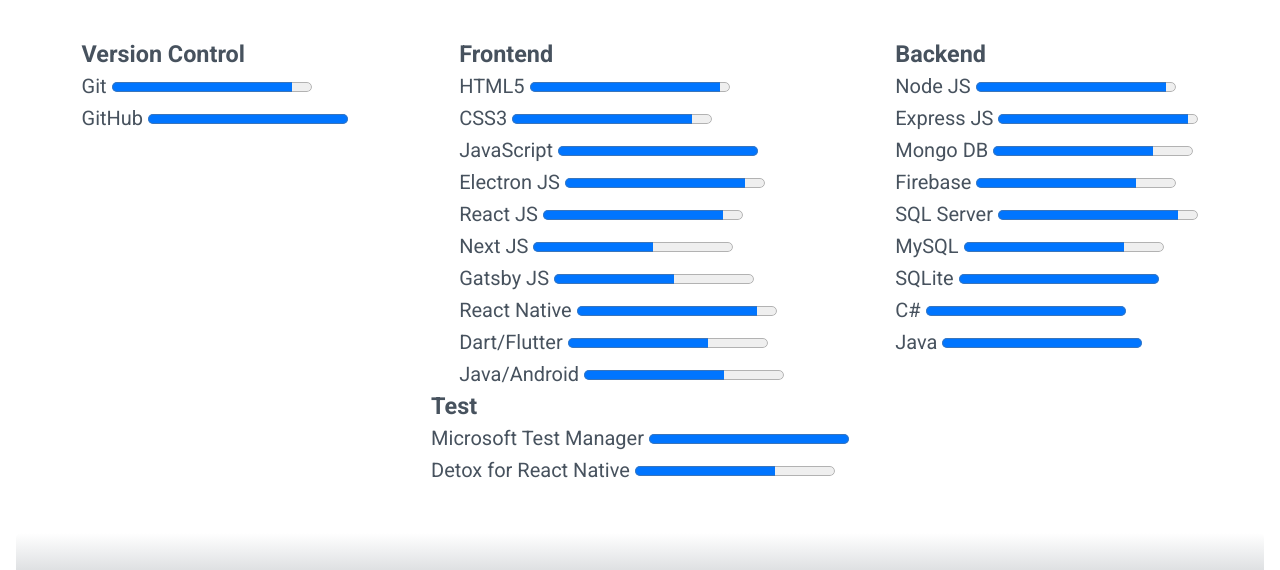
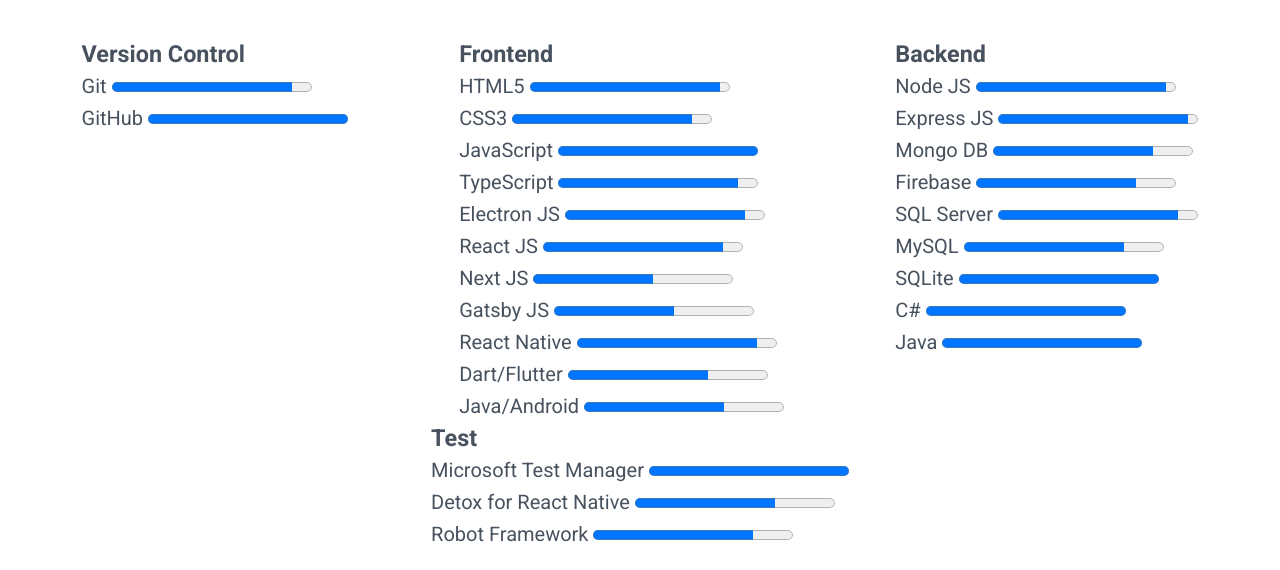
Before and after one commit to jmr85/portfolio, a plain HTML site: page skills.html in a window 1280 px wide. Shown: the part 96-666 px from the top of the page. Drawn offline with Linux system fonts and the light colour scheme.

Commit message:
update skills

```diff
--- a/skills.html
+++ b/skills.html
@@ -57,6 +57,10 @@
                 <div class="progress">
                     <label for="file">JavaScript</label>
                     <progress id="file" value="100" max="100"> 100% </progress>
+                </div>
+                <div class="progress">
+                    <label for="file">TypeScript</label>
+                    <progress id="file" value="90" max="100"> 90% </progress>
                 </div>
                 <div class="progress">
                     <label for="file">Electron JS</label>
@@ -136,6 +140,10 @@
                     <label for="file">Detox for React Native</label>
                     <progress id="file" value="70" max="100"> 70% </progress>
                 </div>
+                <div class="progress">
+                    <label for="file">Robot Framework</label>
+                    <progress id="file" value="80" max="100"> 80% </progress>
+                </div>
             </section>
         </main>
 
```
